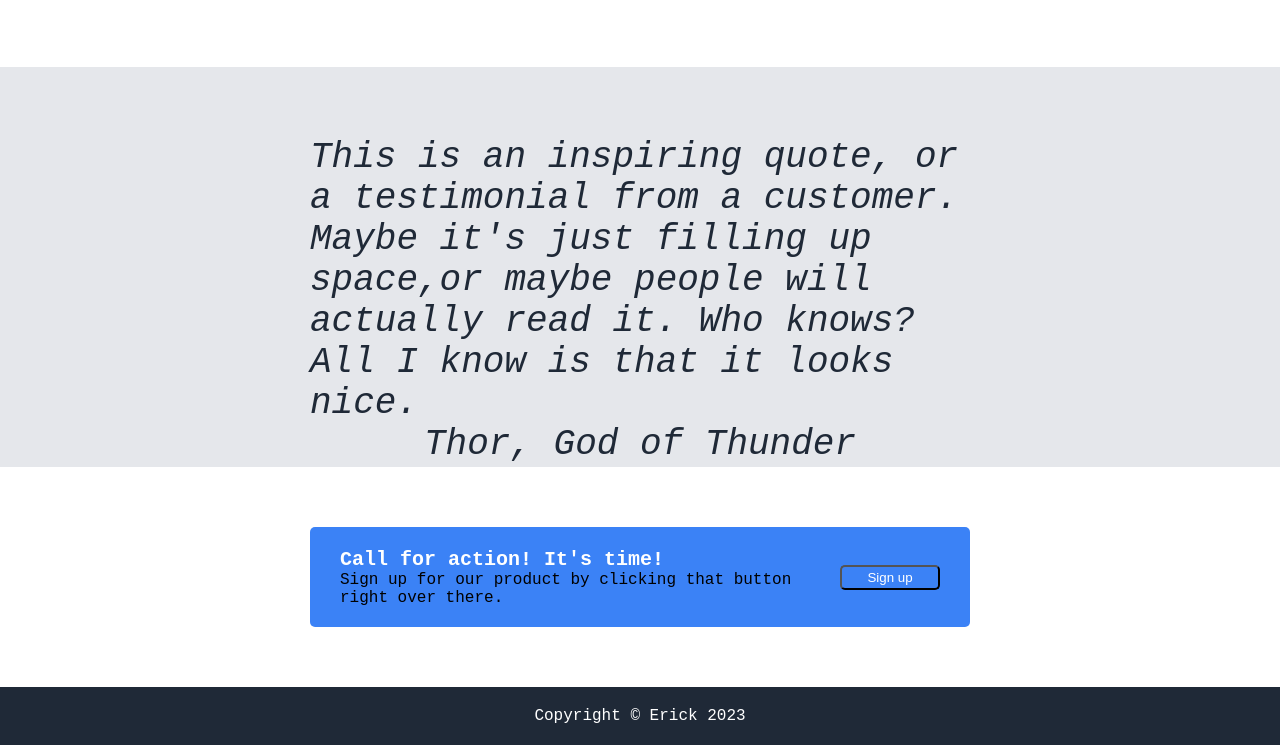
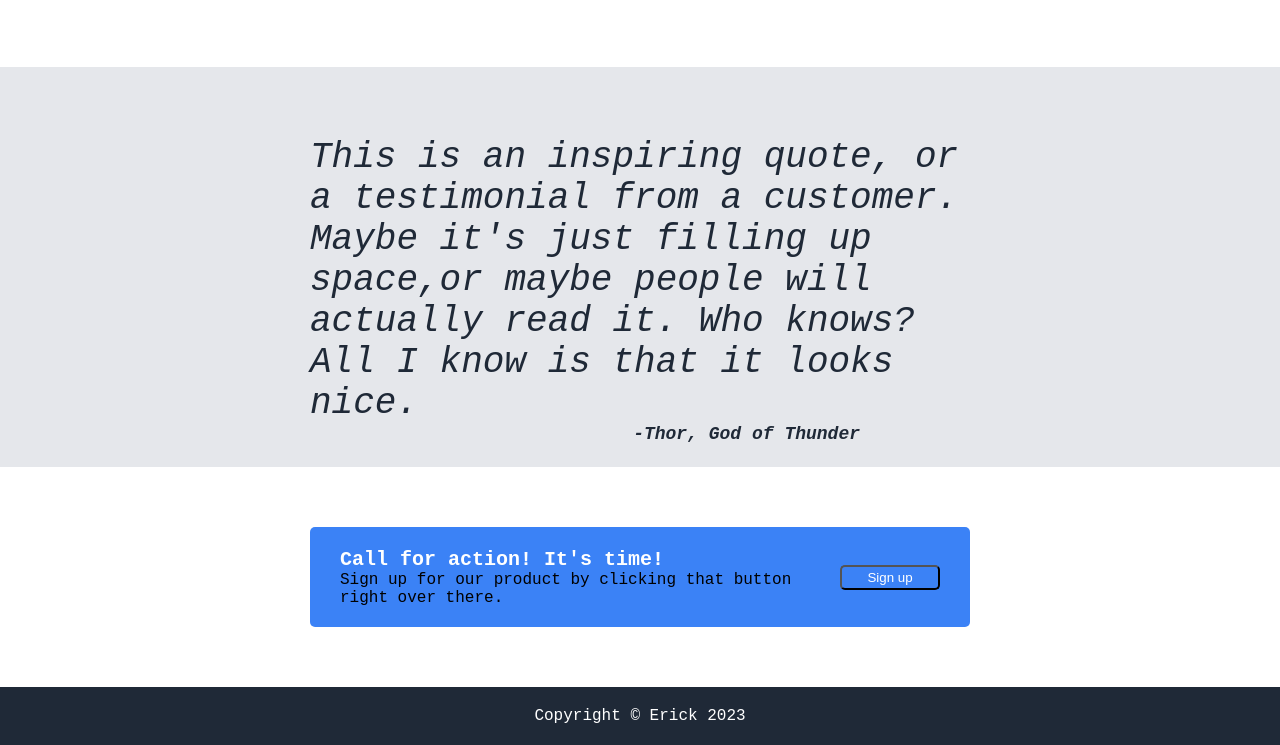
Before and after one commit to Erick559/landing-page, a plain HTML site: page index.html in a window 1280 px wide. Shown: the part 771-1516 px from the top of the page. Drawn offline with Linux system fonts and the light colour scheme.

Commit message:
Update the quote section
Updated the quote section to allow the author to appear at the end of
the quote.

```diff
--- a/css/style.css
+++ b/css/style.css
@@ -135,9 +135,12 @@ button {
     padding: 70px;
 }
 
-.quote.ref {
+.quote-ref {
+    width: 440px;
     display: flex;
-    align-items: flex-end;
+    justify-content: flex-end;
+    font-size: 18px;
+    font-weight: 700;
 }
 
 .sign-up {
--- a/index.html
+++ b/index.html
@@ -66,7 +66,7 @@
             This is an inspiring quote, or a testimonial from a customer. Maybe it's just filling up space,or maybe people will actually read it. Who knows? All I know is that it looks nice.
         </div>
         <div class='quote-ref'>
-            Thor, God of Thunder
+            -Thor, God of Thunder
         </div>
       </div>
     </div>
```
